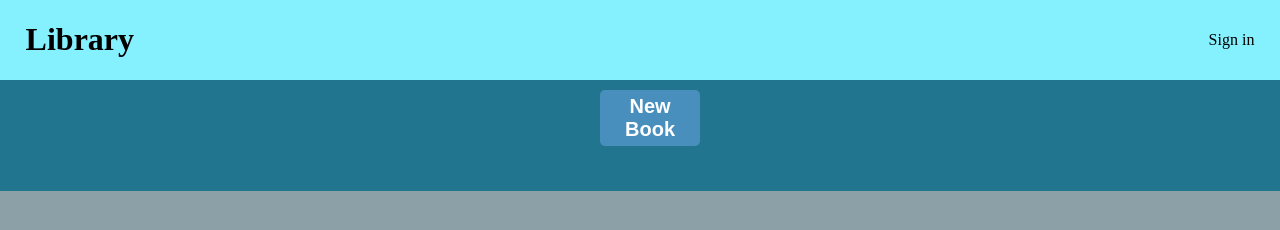
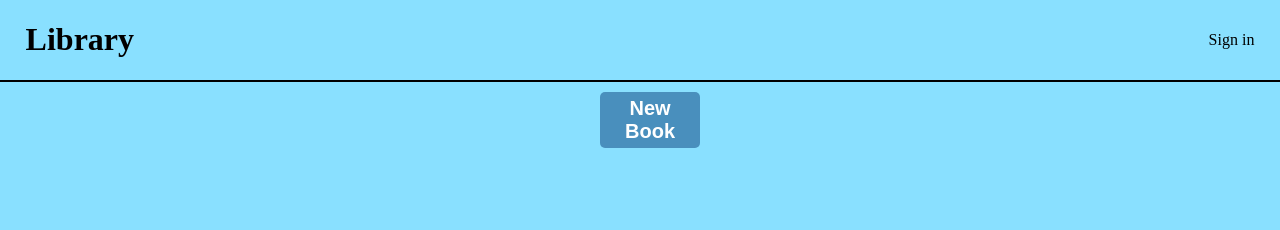
Before and after one commit to evangel0s/Library, a plain HTML site: page index.html in a window 1280 px wide. Drawn offline with Linux system fonts and the light colour scheme.

Commit message:
fixed wrong bracket in js
q

```diff
--- a/script.js
+++ b/script.js
@@ -5,25 +5,21 @@ function Book(title, author, pages, read) {
   this.author = author;
   this.pages = pages;
   this.read = read;
-
 }
 Book.prototype.info = function () {
-   this.read = !this.read;
-
-}
+  this.read = !this.read;
+};
 function info(index) {
   myLibrary[index].info();
   render();
 }
-
-
-
 function render() {
   let libraryEl = document.querySelector("#library");
   libraryEl.innerHTML = "";
   for (let i = 0; i < myLibrary.length; i++) {
     let book = myLibrary[i];
     let bookEl = document.createElement("div");
+    bookEl.setAttribute('class','card-header');
     bookEl.innerHTML = `
     <div class='card-header'>
       <h3 class='title'>${book.title}</h3>
@@ -43,7 +39,6 @@ function render() {
 function removeBook(index) {
   myLibrary.splice(index, 1);
   render();
-
 }
 
 function addBookToLibrary() {
@@ -58,17 +53,15 @@ function addBookToLibrary() {
 let newBookbtn = document.querySelector("#new-book-btn");
 newBookbtn.addEventListener("click", function () {
   let newBookForm = document.querySelector("#new-book-form");
- newBookForm.style.display = "block";
-
-
+  newBookForm.style.display = "block";
+});
   document.querySelector("#new-book-form").addEventListener("submit", function (event) {
-    event.preventDefault();
-    addBookToLibrary();
-  });
-  newBookForm.onsubmit = function(event){
+      event.preventDefault();
+      addBookToLibrary();
+    });
+  newBookForm.onsubmit = function (event) {
     createCard(event);
+  };
+  function createCard(event) {
+    event.target.style.display = "none";
   }
-  function createCard(event){
-    event.target.style.display = 'none';
-  }
-});
--- a/style.css
+++ b/style.css
@@ -25,22 +25,22 @@ text-align: center;
   padding-left: 20px;
   box-sizing: border-box;
   justify-content: center;
-  background-color: rgb(34, 117, 143);
+  background-color: rgb(137, 224, 255);
 }
 body {
   margin: 0px;
   padding: 0px;
   display:flex;
   flex-direction: column;
-  background-color: rgb(140, 160, 167);
+  background-color: rgb(137, 224, 255);
 
 
 }
 .title {
-  background-color: rgb(133, 241, 255);
+  background-color: rgb(137, 224, 255);
   display: flex;
   justify-content: space-between;
-  box-shadow: 2 3 rgb(150, 127, 127);
+  border-bottom: 2px solid black;
   align-items: center;
   padding: 0 2%;
 }
```
